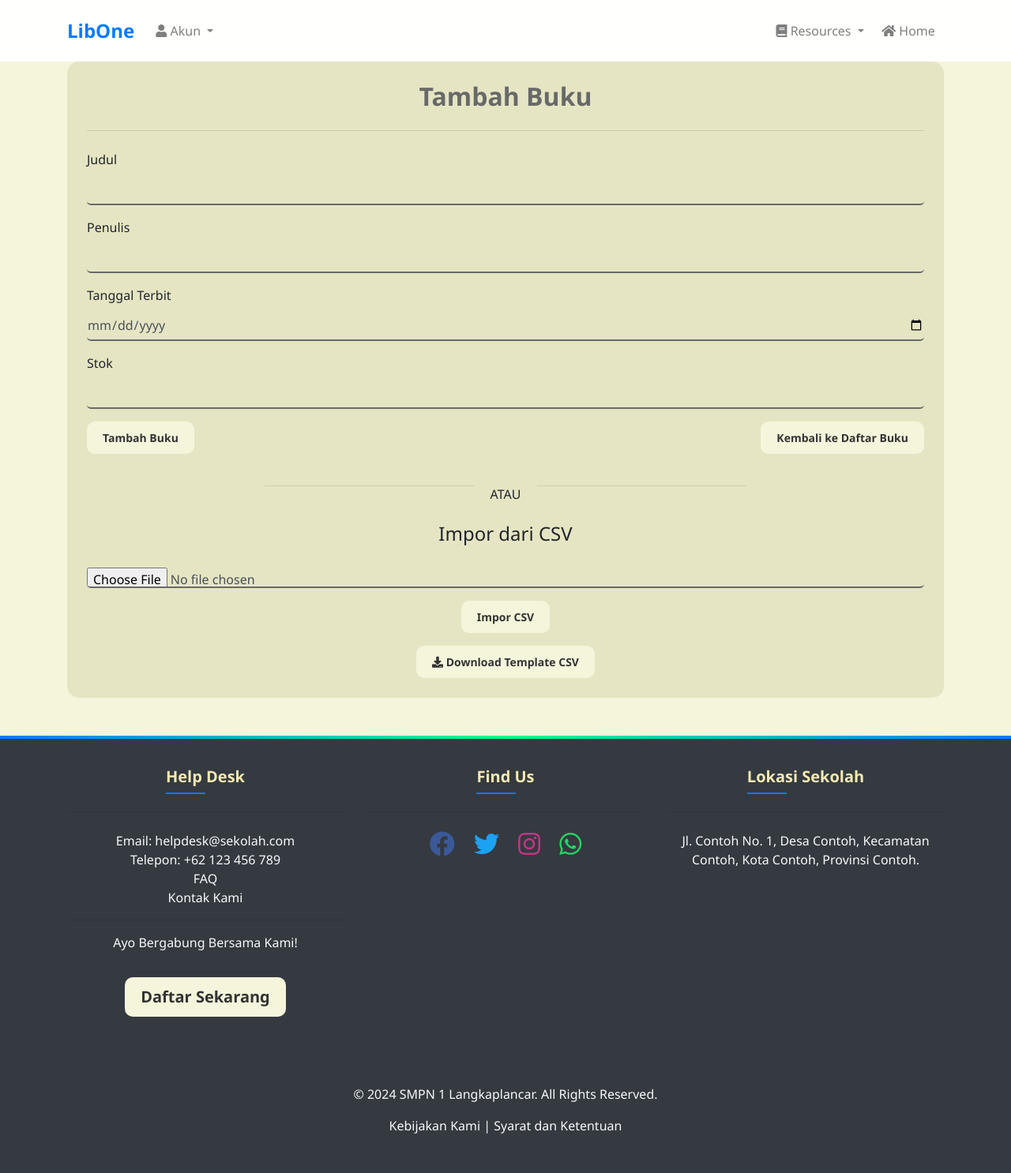
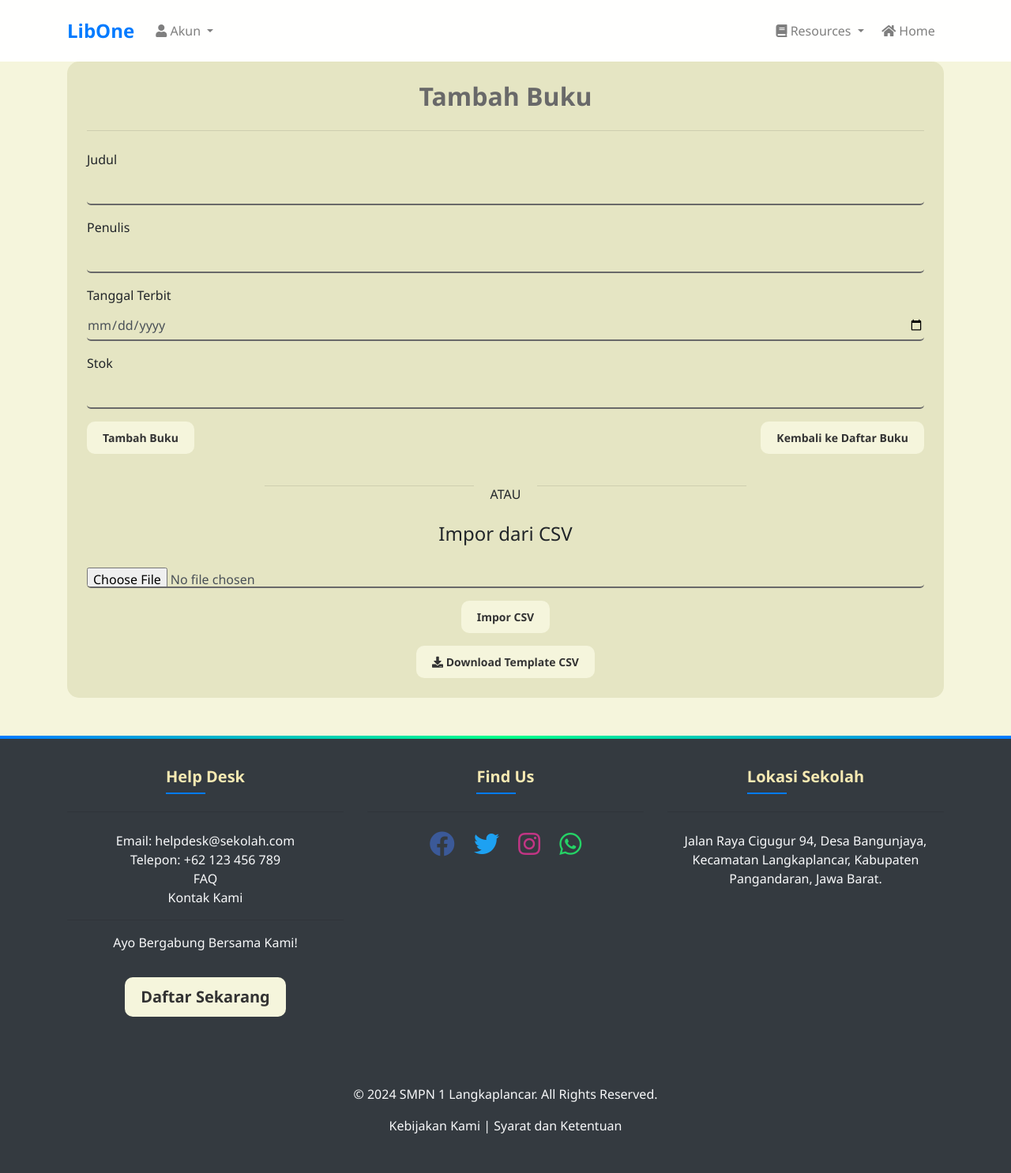
Before and after one commit to blueest/liboneapp, a Django app: page /add/ in a window 1280 px wide. Shown: the whole page at 79% size. Run offline with Django 5.2, Linux system fonts and the light colour scheme; some libraries are stand-ins or nearby versions; grey boxes are pictures that could not be loaded.

Commit message:
update base.html

```diff
--- a/templates/base.html
+++ b/templates/base.html
@@ -30,7 +30,7 @@
         /* Navbar Styles */
         .navbar {
             background: rgba(255, 255, 255, 0.95) !important;
-            backdrop-filter: blur(10px);
+            -webkit-backdrop-filter: blur(10px);
             transition: all 0.4s ease;
             padding: 1rem 0;
         }
@@ -358,7 +358,7 @@
             <div class="col-md-4">
                 <h5 style='color : #F6E9B2;'>Lokasi Sekolah</h5>
                 <hr class='my-4'>
-                <p>Jl. Contoh No. 1, Desa Contoh, Kecamatan Contoh, Kota Contoh, Provinsi Contoh.</p>
+                <p>Jalan Raya Cigugur 94, Desa Bangunjaya, Kecamatan Langkaplancar, Kabupaten Pangandaran, Jawa Barat.</p>
                 <!-- Google Maps Embed -->
                 <iframe
                     src="https://www.google.com/maps/embed?pb=!1m18!1m12!1m3!1d3949.416949416174!2d108.39889801418755!3d-7.5039752158406315!2m3!1f0!2f0!3f0!3m2!1i1024!2i768!4f13.1!3m3!1m2!1s0x2e65f38db702e52d%3A0x49073979e56ee7ae!2sSMP%20NEGERI%201%20LANGKAPLANCAR!5e0!3m2!1sen!2sid!4v1637324138656!5m2!1sen!2sid"
```
Also changed, not shown: books/migrations/0001_initial.py, books/migrations/0002_onlinebooks.py (deleted), books/migrations/0003_rename_onlinebooks_onlinebook.py (deleted), books/migrations/0004_alter_onlinebook_file.py (deleted), books/migrations/0005_alter_onlinebook_file.py (deleted), circulations/migrations/0001_initial.py, circulations/migrations/0002_activitylog.py (deleted), db.sqlite3, users/migrations/0001_initial.py, users/migrations/0002_profile_background_image_profile_bio_profile_hobbies_and_more.py (deleted), users/migrations/0003_useractivity.py (deleted), users/migrations/0004_profile_updated_at.py (deleted).
